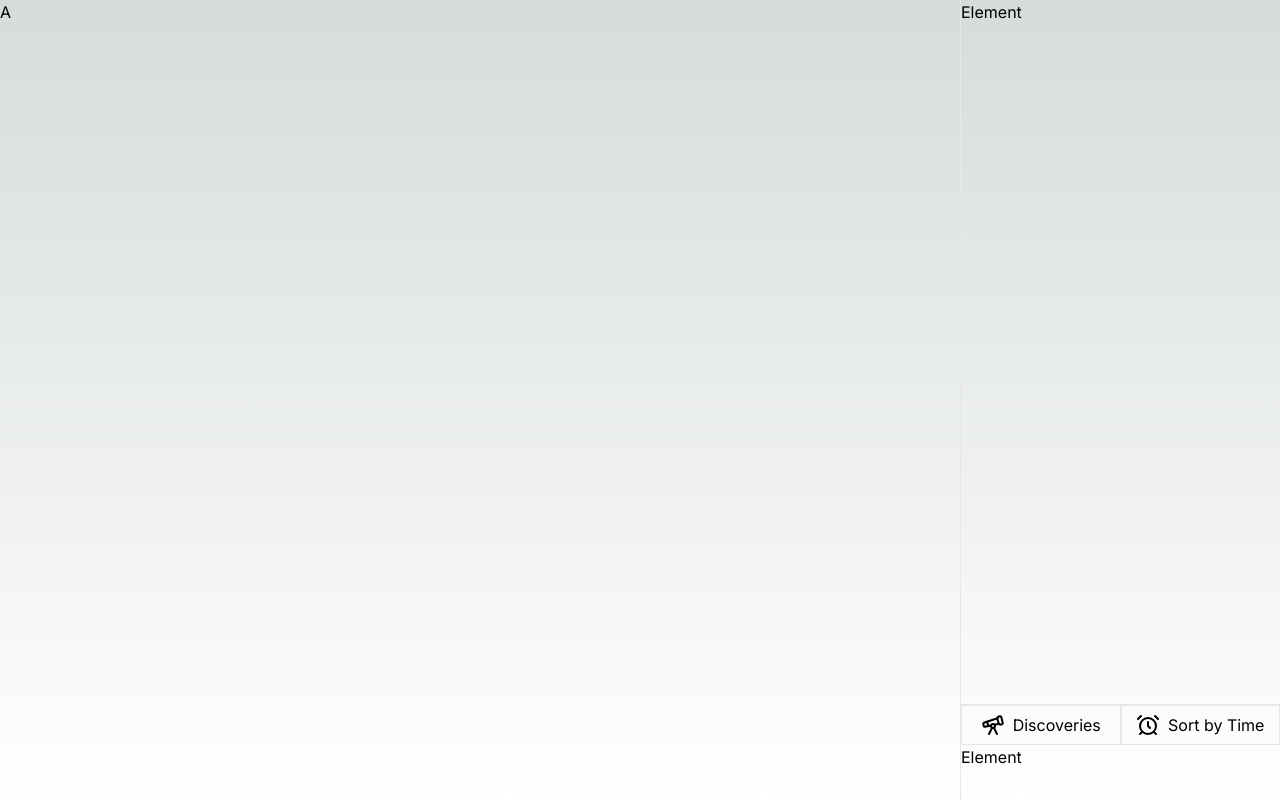
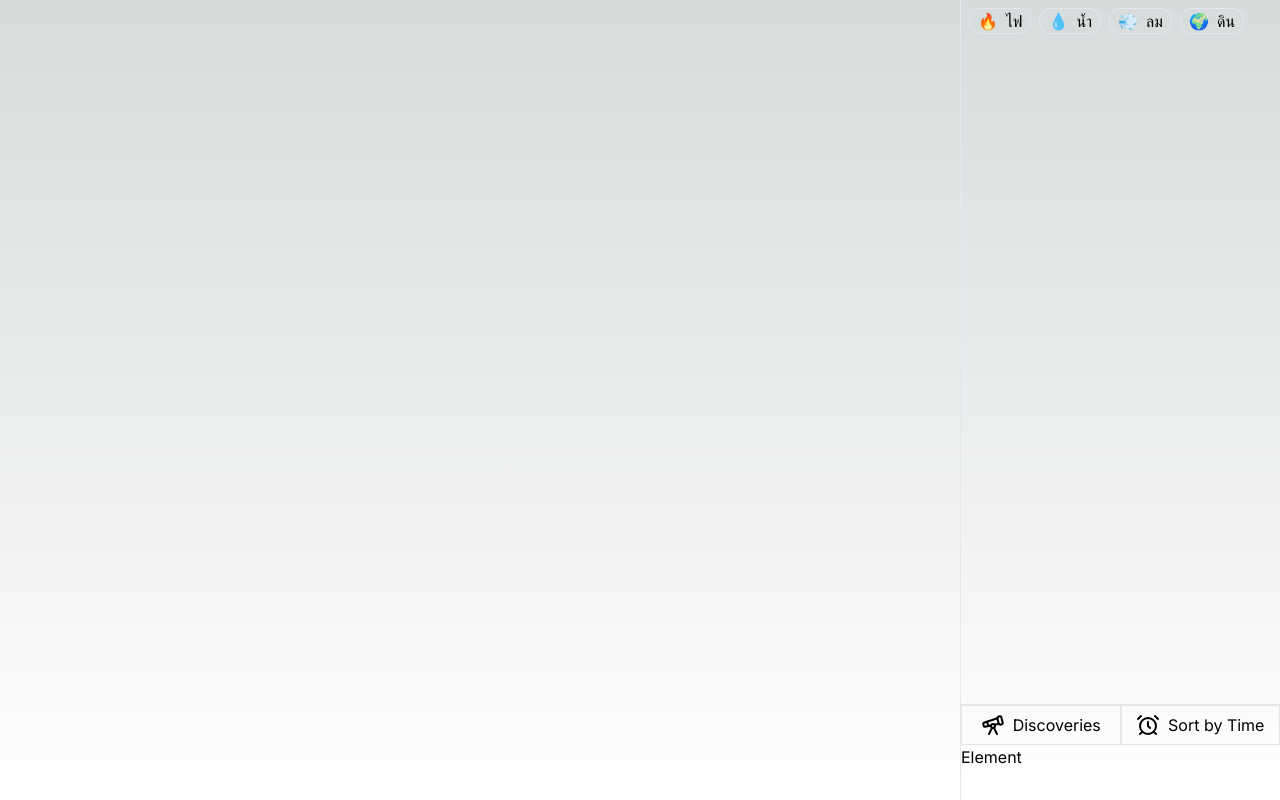
Before and after one commit to dekdao/infinite-craft-nextjs, a Next.js app: page / in a window 1280 px wide. Built offline with nearby package versions, Linux system fonts and the light colour scheme.

Commit message:
feat: dnd element from side bar

```diff
--- a/package.json
+++ b/package.json
@@ -12,7 +12,8 @@
     "lucide-react": "^0.338.0",
     "next": "14.1.0",
     "react": "^18",
-    "react-dom": "^18"
+    "react-dom": "^18",
+    "react-draggable": "^4.4.6"
   },
   "devDependencies": {
     "@types/node": "^20",
--- /dev/null
+++ b/src/app/components/element-card.tsx
@@ -0,0 +1,50 @@
+import Draggable from "react-draggable";
+import { Element, PlacedElement } from "../interfaces/element";
+
+export const ElementCard = ({ element }: { element: Element }) => {
+  return (
+    <div className="flex gap-2 px-2 border rounded-xl h-fit w-fit">
+      <div>{element.emoji}</div>
+      <div>{element.text}</div>
+    </div>
+  );
+};
+
+export const ElementCardSideBarWrapper = ({
+  element,
+}: {
+  element: Element;
+}) => {
+  return (
+    <div
+      draggable
+      onDragStart={(e) => {
+        e.dataTransfer.setData("element-text", element.text);
+      }}
+    >
+      <ElementCard element={element} />
+    </div>
+  );
+};
+
+export const ElementCardDraggableWrapper = ({
+  element,
+  index,
+}: {
+  element: PlacedElement;
+  index: number;
+}) => {
+  return (
+    <Draggable
+      defaultPosition={{
+        x: element.x,
+        y: element.y,
+      }}
+      bounds="parent"
+    >
+      <div className="absolute cursor-grabbing w-fit h-fit">
+        <ElementCard element={element} />
+      </div>
+    </Draggable>
+  );
+};
--- /dev/null
+++ b/src/app/components/side-bar.tsx
@@ -0,0 +1,42 @@
+import { Telescope } from "lucide-react";
+import { useState } from "react";
+import { Sort, SortButton } from "./sort-button";
+import { Element } from "@/app/interfaces/element";
+import { ElementCardSideBarWrapper } from "./element-card";
+
+export const SideBar = ({ elements }: { elements: Element[] }) => {
+  const [sort, setSort] = useState(Sort.Time);
+
+  const onRotateSort = () => {
+    switch (sort) {
+      case Sort.Time:
+        setSort(Sort.Name);
+        break;
+      case Sort.Name:
+        setSort(Sort.Emoji);
+        break;
+      case Sort.Emoji:
+        setSort(Sort.Time);
+        break;
+    }
+  };
+
+  return (
+    <div className="col-span-3 border-l h-screen flex flex-col">
+      <div className="flex flex-wrap flex-1 overflow-auto gap-2 p-2">
+        {elements.map((element) => (
+          <ElementCardSideBarWrapper key={element.text} element={element} />
+        ))}
+      </div>
+      <div className="h-24 border-t flex-shrink-0 flex-col">
+        <div className="flex h-10">
+          <button className="flex flex-1 border gap-2 justify-center items-center">
+            <Telescope /> Discoveries
+          </button>
+          <SortButton sort={sort} onClick={onRotateSort} />
+        </div>
+        <div className="flex-1">Element</div>
+      </div>
+    </div>
+  );
+};
--- /dev/null
+++ b/src/app/constants/default-element.ts
@@ -0,0 +1,22 @@
+export const defaultElement = [
+  {
+    text: "ไฟ",
+    emoji: "🔥",
+    discovered: false,
+  },
+  {
+    text: "น้ำ",
+    emoji: "💧",
+    discovered: false,
+  },
+  {
+    text: "ลม",
+    emoji: "💨",
+    discovered: false,
+  },
+  {
+    text: "ดิน",
+    emoji: "🌍",
+    discovered: false,
+  },
+];
--- /dev/null
+++ b/src/app/interfaces/element.ts
@@ -0,0 +1,10 @@
+export interface Element {
+  text: string;
+  emoji: string;
+  discovered: boolean;
+}
+
+export interface PlacedElement extends Element {
+  x: number;
+  y: number;
+}
--- a/src/app/page.tsx
+++ b/src/app/page.tsx
@@ -1,42 +1,60 @@
 "use client";
-
-import { Telescope } from "lucide-react";
-import { useState } from "react";
-import { Sort, SortButton } from "./components/sort-button";
+import { useEffect, useState } from "react";
+import { SideBar } from "./components/side-bar";
+import { Element, PlacedElement } from "@/app/interfaces/element";
+import { defaultElement } from "./constants/default-element";
+import { ElementCardDraggableWrapper } from "./components/element-card";
 
 export default function Home() {
-  const [sort, setSort] = useState(Sort.Time);
+  const [elements, setElements] = useState<Element[]>([]);
+  const [placedElements, setPlacedElements] = useState<PlacedElement[]>([]);
 
-  const onRotateSort = () => {
-    switch (sort) {
-      case Sort.Time:
-        setSort(Sort.Name);
-        break;
-      case Sort.Name:
-        setSort(Sort.Emoji);
-        break;
-      case Sort.Emoji:
-        setSort(Sort.Time);
-        break;
+  useEffect(() => {
+    const items = localStorage.getItem("elements");
+    if (items && JSON.parse(items).length > 0) {
+      setElements(JSON.parse(items));
+    } else {
+      setElements(defaultElement);
+    }
+  }, []);
+
+  useEffect(() => {
+    localStorage.setItem("elements", JSON.stringify(elements));
+  }, [elements]);
+
+  const onDropElement = (e: React.DragEvent<HTMLDivElement>) => {
+    const elementText = e.dataTransfer.getData("element-text");
+    const element = elements.find((e) => e.text === elementText);
+    if (element) {
+      console.log(e);
+      setPlacedElements([
+        ...placedElements,
+        {
+          ...element,
+          x: e.clientX,
+          y: e.clientY,
+        },
+      ]);
     }
   };
 
   return (
     <main className="flex h-screen flex-col">
       <div className="grid grid-cols-12 h-full">
-        <div className="col-span-9">A</div>
-        <div className="col-span-3 border-l h-screen flex flex-col">
-          <div className="flex-1 overflow-auto">Element</div>
-          <div className="h-24 border-t flex-shrink-0 flex-col">
-            <div className="flex h-10">
-              <button className="flex flex-1 border gap-2 justify-center items-center">
-                <Telescope /> Discoveries
-              </button>
-              <SortButton sort={sort} onClick={onRotateSort} />
-            </div>
-            <div className="flex-1">Element</div>
-          </div>
+        <div
+          className="col-span-9 h-full w-full"
+          onDrop={onDropElement}
+          onDragOver={(e) => e.preventDefault()}
+        >
+          {placedElements.map((element, index) => (
+            <ElementCardDraggableWrapper
+              key={index}
+              element={element}
+              index={index}
+            />
+          ))}
         </div>
+        <SideBar elements={elements} />
       </div>
     </main>
   );
```
Also changed, not shown: 1 other file (tests, documents, lock files or other folders).
